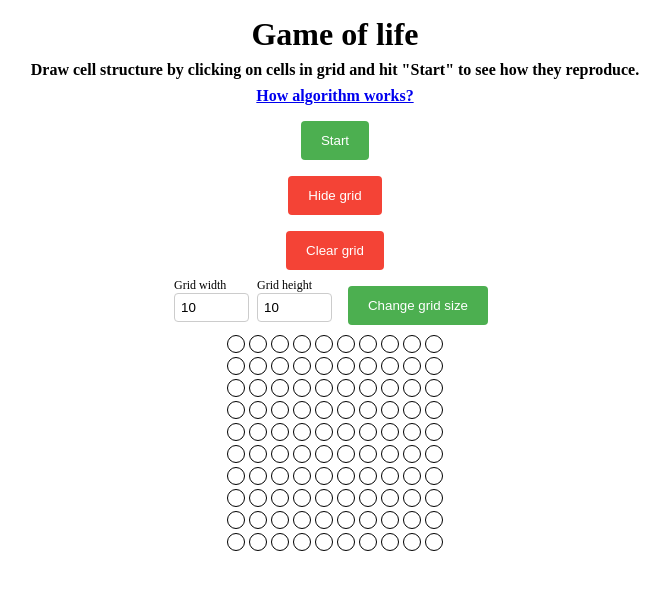
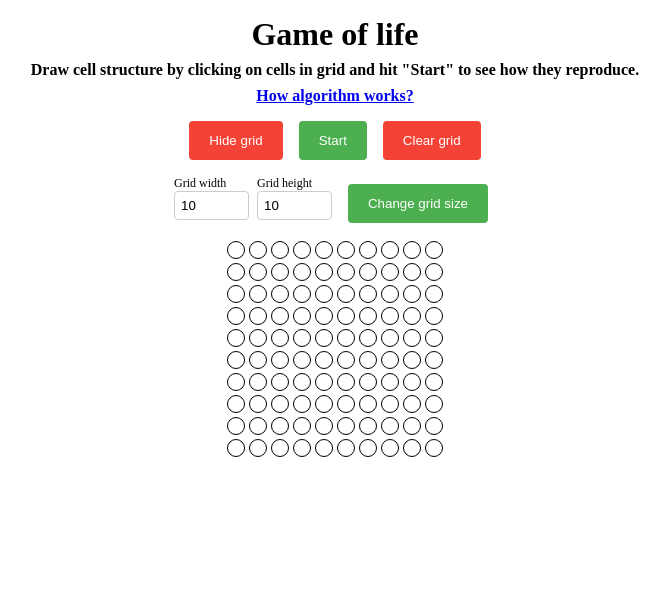
Before and after one commit to MarcinParda/game-of-life, a React (Create React App) app: page / in a window 1280 px wide. Shown: the top 590 px of the page, without its empty margins (305-975 px from the left). Built offline with nearby package versions, Linux system fonts and the light colour scheme.

Commit message:
changed layout of page

```diff
--- a/src/components/GameGrid/GameGrid.tsx
+++ b/src/components/GameGrid/GameGrid.tsx
@@ -108,27 +108,24 @@ const GameGrid = () => {
 
   return (
     <div className="grid-container">
-      <div className="row">
+      <div className="row mb-2">
+        <button
+          className={isGridDisplayed ? 'btn-danger' : 'btn-primary'}
+          onClick={() => setIsGridDisplayed((prev) => !prev)}
+        >
+          {isGridDisplayed ? 'Hide grid' : 'Show grid'}
+        </button>
         <button
           className={isStarted ? 'btn-danger' : 'btn-primary'}
           onClick={() => setIsStarted((prev) => !prev)}
         >
           {isStarted ? 'Stop' : 'Start'}
         </button>
-      </div>
-      <div className="row">
-        <button
-          className={isGridDisplayed ? 'btn-danger' : 'btn-primary'}
-          onClick={() => setIsGridDisplayed((prev) => !prev)}
-        >
-          {isGridDisplayed ? 'Hide grid' : 'Show grid'}
-        </button>
-      </div>
-      <div className="row">
         <button className="btn-danger" onClick={clearGrid}>
           Clear grid
         </button>
       </div>
+      <div className="row mb-2">
         <form className="row" onSubmit={(e) => handleChangeGridSize(e)}>
           <div className="column">
             <label className="label" htmlFor="width">
@@ -158,6 +155,7 @@ const GameGrid = () => {
             Change grid size
           </button>
         </form>
+      </div>
       {cells.map((row, rowIndex) => (
         <div className="row" key={rowIndex}>
           {row.map((cell, cellIndex) => (
```
Lines whose indentation alone changed are shown as unchanged.
